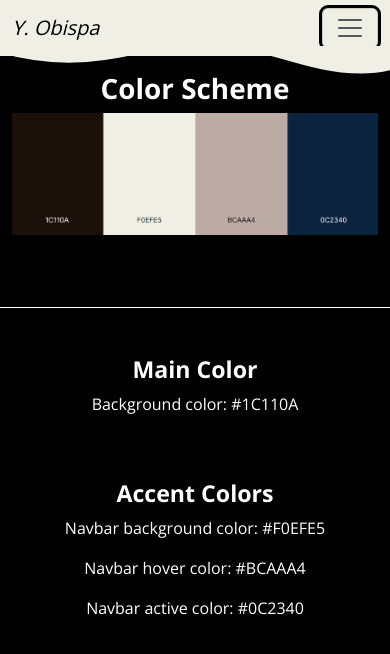
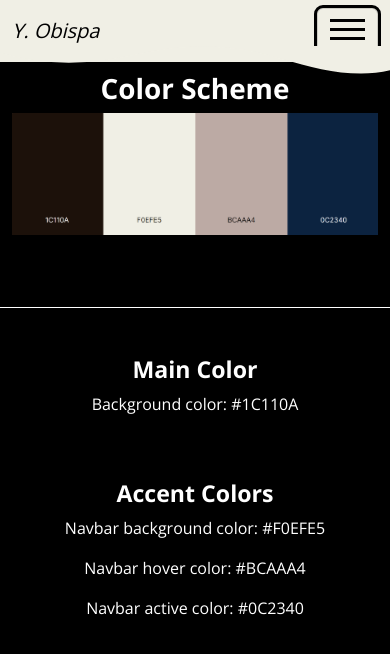
Before and after one commit to yobispa/yobispa.github.io, a plain HTML site: page subpages/colorscheme.html in a window 390 px wide. Drawn offline with nearby package versions, Linux system fonts and the light colour scheme.

Commit message:
added navbar toggler to colorscheme .html

```diff
--- a/subpages/colorscheme.html
+++ b/subpages/colorscheme.html
@@ -17,10 +17,15 @@
     <nav class="navbar navbar-expand-md bg-alabaster fixed-top">
         <div class="container">
           <a class="navbar-brand" href="/index.html"><i class="fa fa-instagram" aria-hidden="false">Y. Obispa</i></a>
-          <button class="navbar-toggler d-lg-none" type="button" data-bs-toggle="collapse" data-bs-target="#collapsibleNavId" aria-controls="collapsibleNavId"
-              aria-expanded="false" aria-label="Toggle navigation">
-              <span class="navbar-toggler-icon"></span>
-          </button>
+          <button class="navbar-toggler d-lg-none" type="button" data-bs-toggle="collapse"
+          data-bs-target="#collapsibleNavId" aria-controls="collapsibleNavId" aria-expanded="false"
+          aria-label="Toggle navigation">
+          <div class="navbar-toggler-custom-icon">
+            <div class="bar1"></div>
+            <div class="bar2"></div>
+            <div class="bar3"></div>
+          </div>
+        </button>
           <div class="collapse navbar-collapse flex-md-row-reverse c-justify" id="collapsibleNavId">
               <ul class="navbar-nav m-2">
                   <li class="nav-item">
```
